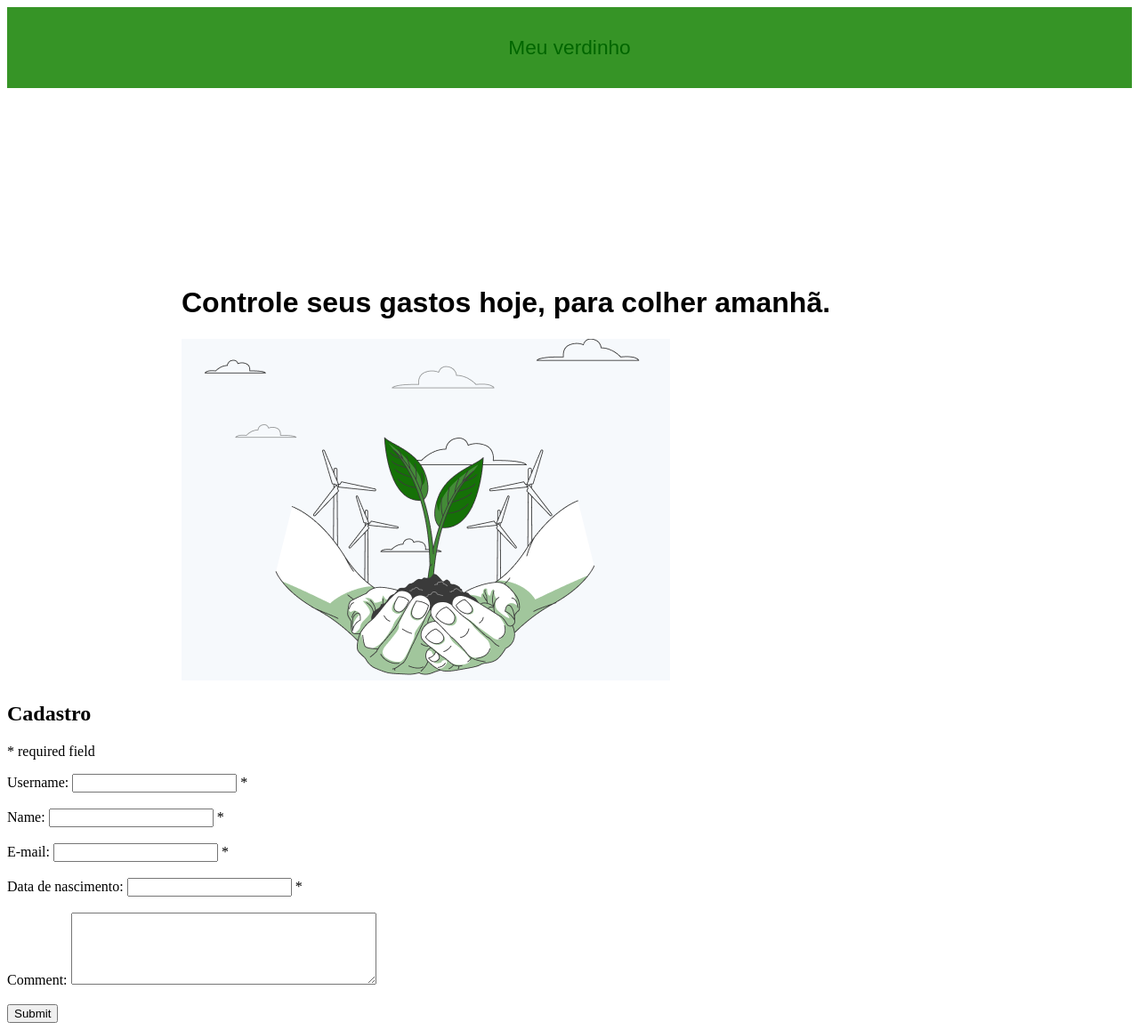
After one commit to caleberebello/MeuVerdinho, a PHP site: page /cadastro.php in a window 1280 px wide. The commit adds this page. Shown: the whole page at 89% size. Run offline with PHP 8.4, Linux system fonts and the light colour scheme.

Commit message:
TA SAINDO AA

```diff
--- /dev/null
+++ b/html/cadastro-form.php
@@ -0,0 +1,61 @@
+<?php
+// define variables and set to empty values
+$usernameErr = $nameErr = $emailErr = $birthErr = $websiteErr = "";
+$username = $name = $email = $birth = $comment = $website = "";
+
+if ($_SERVER["REQUEST_METHOD"] == "POST") {
+	if (empty($_POST["username"])) {
+		$usernameErr = "Username is required";
+	} else {
+		$username = test_input($_POST["username"]);
+
+		// // check if name only contains letters and whitespace
+		// if (!preg_match("/^[a-zA-Z-' ]*$/",$name)) {
+		// 	$usernameErr = "Only letters and white space allowed";
+		// }
+	}
+
+	if (empty($_POST["name"])) {
+		$nameErr = "Name is required";
+	} else {
+		$name = test_input($_POST["name"]);
+
+		// check if name only contains letters and whitespace
+		if (!preg_match("/^[a-zA-Z-' ]*$/",$name)) {
+			$nameErr = "Only letters and white space allowed";
+		}
+	}
+
+	if (empty($_POST["email"])) {
+		$emailErr = "Email is required";
+	} else {
+		$email = test_input($_POST["email"]);
+
+		// check if e-mail address is well-formed
+		if (!filter_var($email, FILTER_VALIDATE_EMAIL)) {
+			$emailErr = "Invalid email format";
+		}
+	}
+
+	if (empty($_POST["dataNascimento"])) {
+		$birthErr = "Data de nascimento is required";
+	} else {
+		$birth = test_input($_POST["dataNascimento"]);
+
+	}
+
+	if (empty($_POST["comment"])) {
+		$comment = "";
+	} else {
+		$comment = test_input($_POST["comment"]);
+	}
+
+}
+
+function test_input($data) {
+	$data = trim($data);
+	$data = stripslashes($data);
+	$data = htmlspecialchars($data);
+	return $data;
+}
+?>
--- /dev/null
+++ b/html/cadastro.php
@@ -0,0 +1,47 @@
+<!DOCTYPE html>
+<html lang="pt-br">
+<head>
+    <meta charset="UTF-8">
+    <meta http-equiv="X-UA-Compatible" content="IE=edge">
+    <meta name="viewport" content="width=device-width, initial-scale=1.0">
+    <link rel="stylesheet" href="cadastro.css">
+    <title>Cadastro</title>
+</head>
+<body>
+    <header>
+        <h1 class="meuverdinho">Meu verdinho</h1>
+    </header>
+    <h1 class="controle">Controle seus gastos hoje, para colher amanhã.</h1>
+    <img class="mao" src="mãos.png">
+
+    <?php
+        include('cadastro-form.php');
+    ?>
+    <h2>Cadastro</h2>
+    <p><span class="error">* required field</span></p>
+    <form method="post" action="<?php echo htmlspecialchars($_SERVER["PHP_SELF"]);?>">
+
+    Username: <input type="text" name="username" value="<?php echo $username;?>">
+    <span class="error">* <?php echo $usernameErr;?></span>
+    <br><br>
+
+    Name: <input type="text" name="name" value="<?php echo $name;?>">
+    <span class="error">* <?php echo $nameErr;?></span>
+    <br><br>
+
+    E-mail: <input type="text" name="email" value="<?php echo $email;?>">
+    <span class="error">* <?php echo $emailErr;?></span>
+    <br><br>
+
+    Data de nascimento: <input type="text" name="dataNascimento" value="<?php echo $birth;?>">
+    <span class="error">* <?php echo $birthErr;?></span>
+    <br><br>
+
+    Comment: <textarea name="comment" rows="5" cols="40"><?php echo $comment;?></textarea>
+    <br><br>
+
+    <input type="submit" name="submit" value="Submit">
+    </form>
+
+</body>
+</html>
--- a/html/index.css
+++ b/html/index.css
@@ -195,3 +195,7 @@ h1{
     box-shadow: 0px 9px 50px rgba(0, 0, 0, 0.1);
     border-radius: 40px;
 }
+
+.error {
+    color: #FF0000;
+}
```
Also changed, not shown: html/cadastro.html (deleted, +0 -17 lines).
